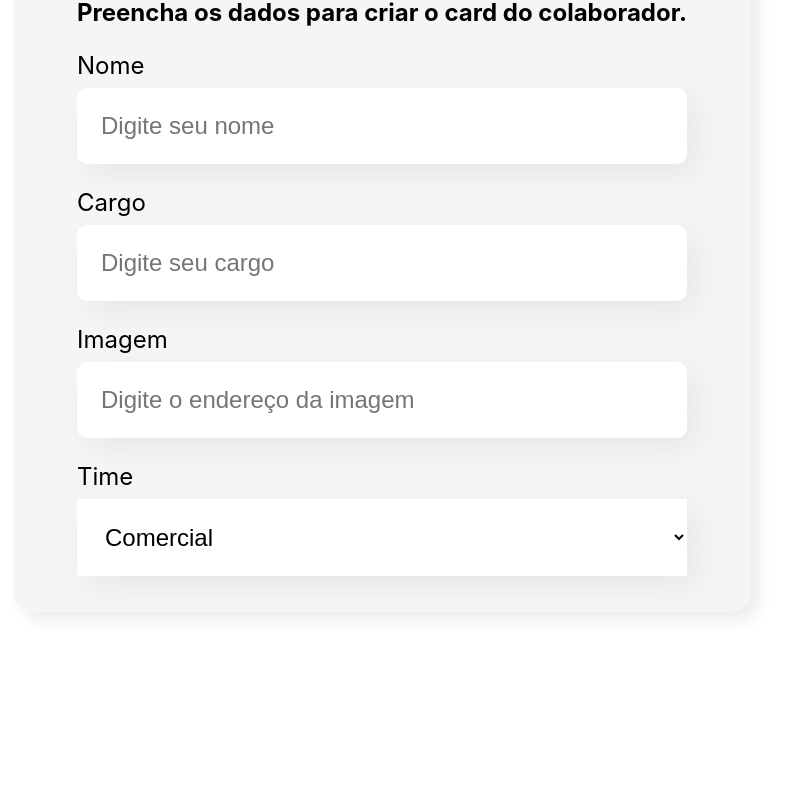
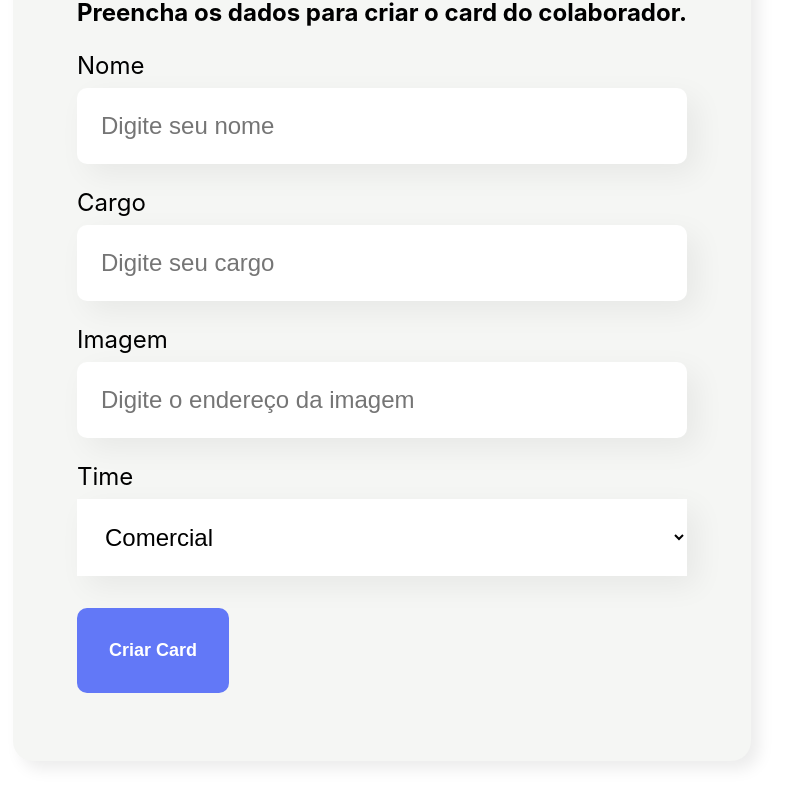
Before and after one commit to ThaisHolz/Organo, a JavaScript app: page / in a window 1280 px wide. Shown: the part 636-1441 px from the top of the page, without its empty margins (258-1045 px from the left). Before the commit the page ends 1328 px from the top, so only its background shows below. Built offline with nearby package versions, Linux system fonts and the light colour scheme; the HTML template or start-up script is replaced by a standard one.

Commit message:
Criação do botão

```diff
--- /dev/null
+++ b/src/componentes/Botao/Botao.css
@@ -0,0 +1,15 @@
+.botao{
+    background-color: #6278f7;
+    border-radius: 10px;
+    font-weight: 700;
+    font-size: 18px;
+    padding: 32px;
+    border: none;
+    cursor: pointer;
+    color: #FFF;
+    margin: 32px 0;
+}
+
+.botao:hover {
+    color: #95FFD4
+}
--- /dev/null
+++ b/src/componentes/Botao/Botao.js
@@ -0,0 +1,12 @@
+import './Botao.css';
+
+const Botao = (props) => {
+    return(
+        //Children serve para texto, imagem ou que precisar
+        <button className='botao'>
+            {props.children}
+        </button>
+    )
+}
+
+export default Botao;
--- a/src/componentes/Formulario/Formulario.js
+++ b/src/componentes/Formulario/Formulario.js
@@ -1,3 +1,4 @@
+import Botao from '../Botao/Botao';
 import CampoTexto from '../CampoTexto/CampoTexto';
 import ListaSuspensa from '../ListaSuspensa/ListaSuspensa';
 import './Formulario.css';
@@ -18,6 +19,7 @@
                 <CampoTexto label='Cargo' placeholder='Digite seu cargo'/>
                 <CampoTexto label='Imagem' placeholder='Digite o endereço da imagem'/>
                 <ListaSuspensa label='Time' itens={times}/>
+                <Botao>Criar Card</Botao>
             </form>
         </section>
     )
```
